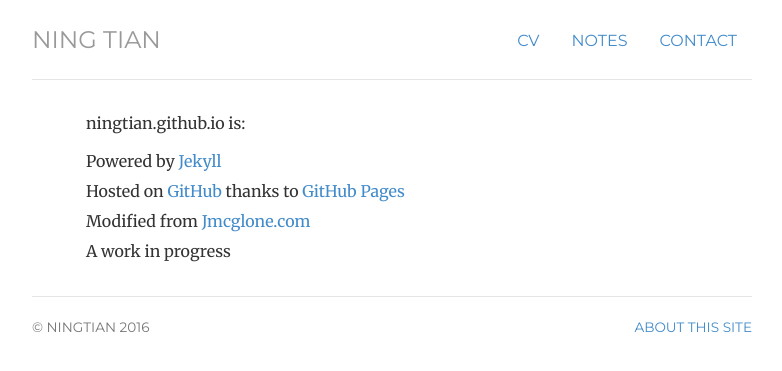
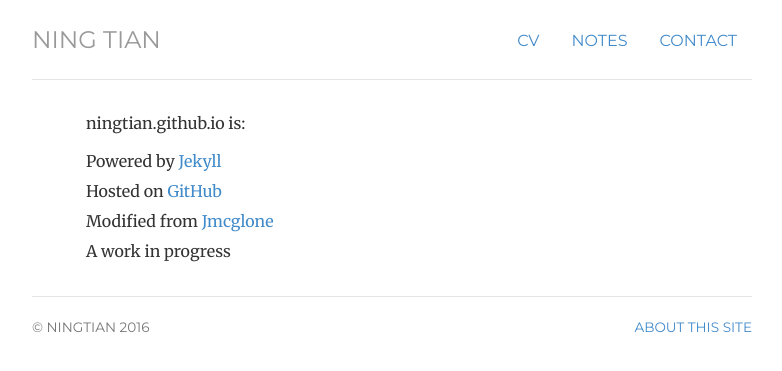
Before and after one commit to ningtian/ningtian.github.io, a Jekyll site: the page built from about/index.html, in a window 1280 px wide. Shown: the top 371 px of the page, without its empty margins (248-1030 px from the left). Built offline with Jekyll 4.4.1, drawn with Linux system fonts in a browser that asks for light colours.

Commit message:
Update index.html

```diff
--- a/about/index.html
+++ b/about/index.html
@@ -10,8 +10,8 @@ description: Credits and information about the website jmcglone.com, the persona
 
       <ul class="list-unstyled">
         <li>Powered by <a href="http://jekyllrb.com/" title="Jekyll">Jekyll</a></li>
-        <li>Hosted on <a href="http://github.com/jmcglone/jmcglone.github.io" title="This site hosted on GitHub">GitHub</a> thanks to <a href="http://pages.github.com/" title="GitHub Pages">GitHub Pages</a></li>
-        <li>Modified from <a href="http://jmcglone.com/" title="jmcglone.com">Jmcglone.com</a></li>
+        <li>Hosted on <a href="http://github.com/jmcglone/jmcglone.github.io" title="This site hosted on GitHub">GitHub</a> </li>
+        <li>Modified from <a href="http://jmcglone.com/" title="jmcglone.com">Jmcglone</a></li>
         <li>A work in progress</li>
       </ul>
 
```
